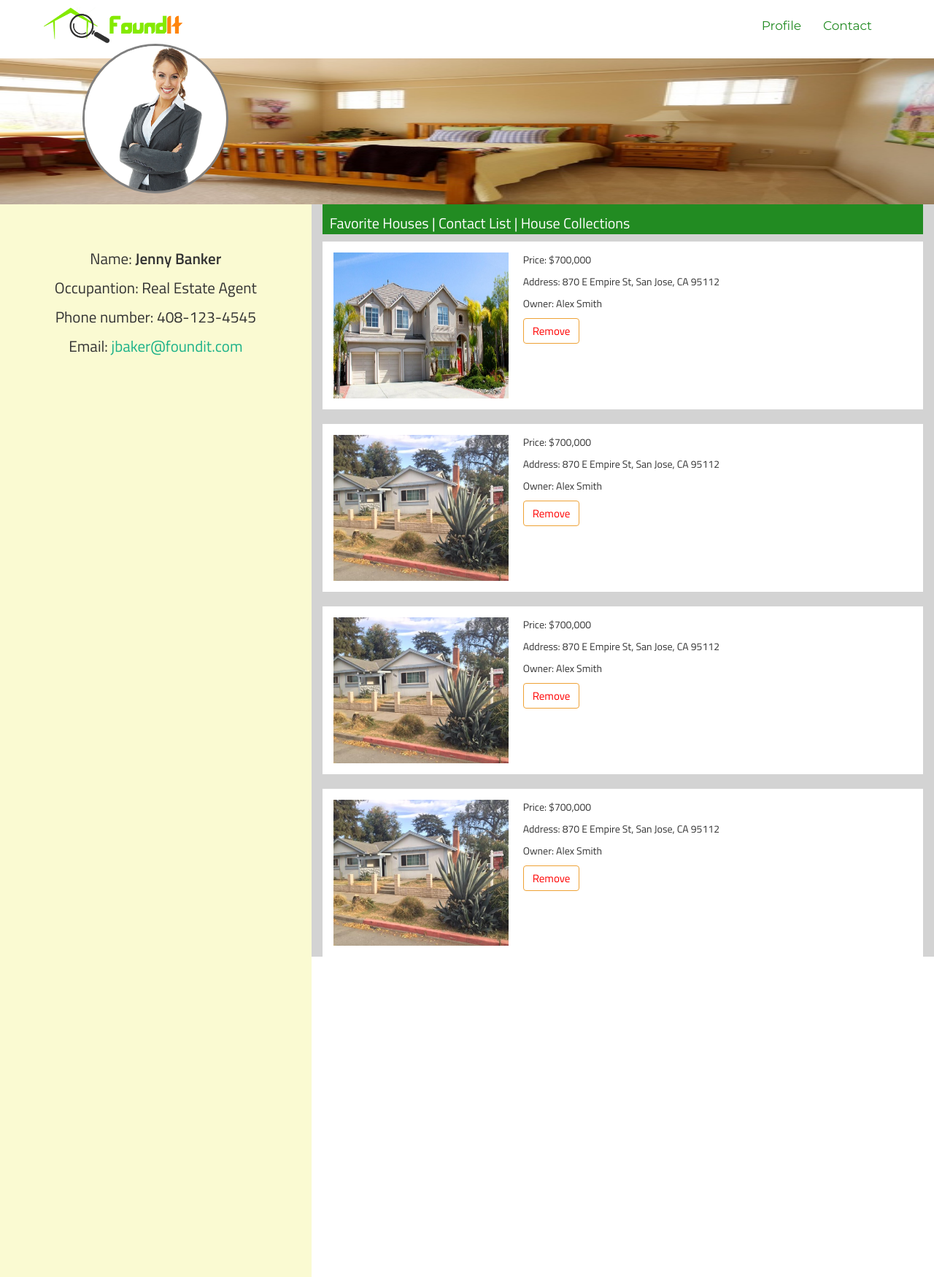
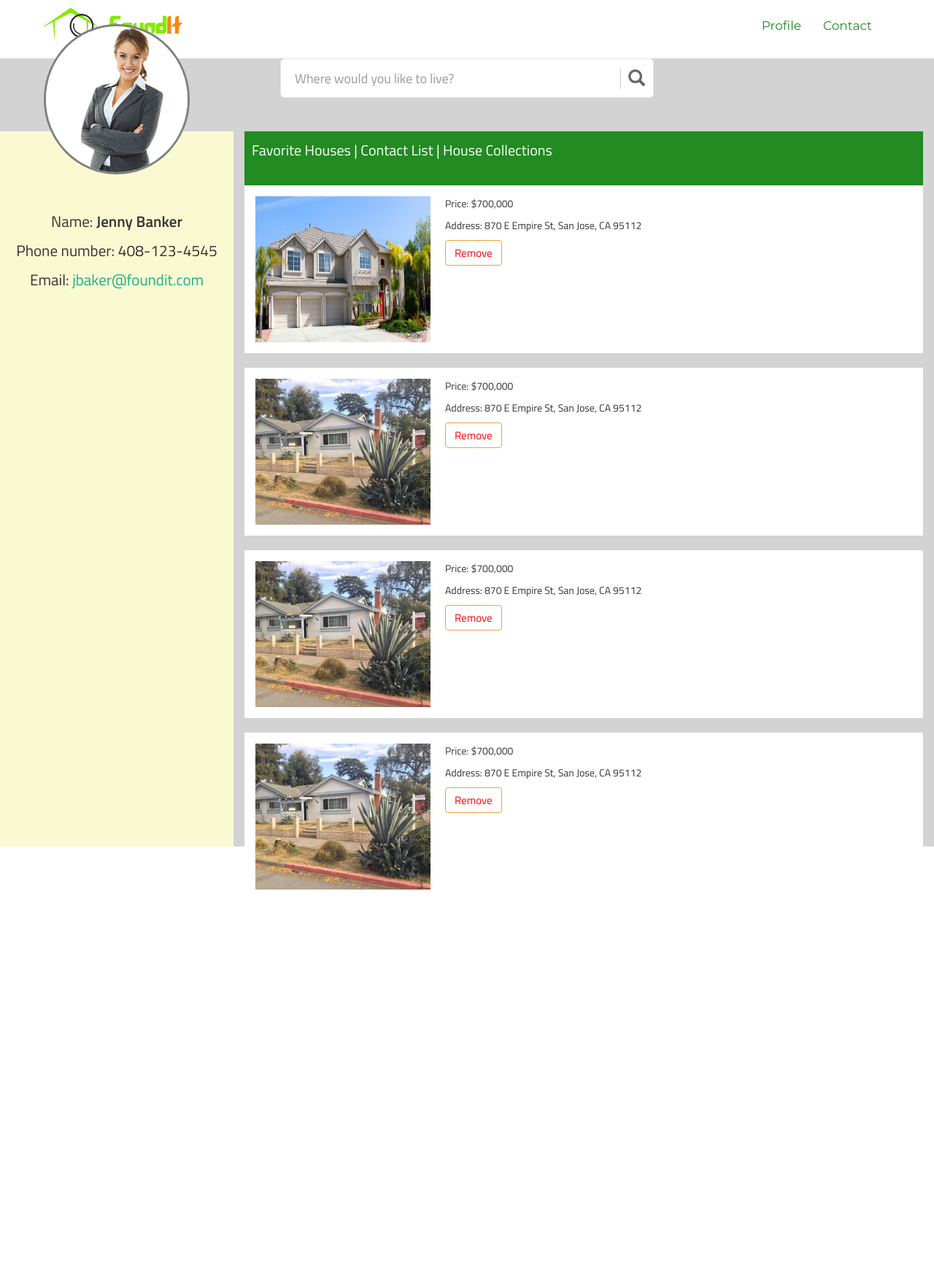
Before and after one commit to tblam/FoundIt-Project, a PHP site: page /profile.html in a window 1280 px wide. Shown: the whole page at 73% size. After the commit the page ends 1219 px from the top, so only its background shows below. Run offline with PHP 8.4, Linux system fonts and the light colour scheme; some libraries are stand-ins or nearby versions.

Commit message:
2/11 some beginning profile page changes

```diff
--- a/css/profile.css
+++ b/css/profile.css
@@ -1,8 +1,49 @@
-#background{
-    height: 200px;
-    background-color: orange;
+#custom-search-input{
+    width: 40%;
+    display: block;
+    margin-left: auto;
+    margin-right: auto;
+    padding: 3px;
+    border: solid 1px #E4E4E4;
+    border-radius: 6px;
+    background-color: #fff;
+}
+
+#custom-search-input input{
+    border: 0;
+    box-shadow: none;
+}
+
+#custom-search-input a{
+    margin: 2px 0 0 0;
+    background: none;
+    box-shadow: none;
+    border: 0;
+    color: #666666;
+    padding: 0 8px 0 10px;
+    border-left: solid 1px #ccc;
+}
+
+#custom-search-input a:hover{
+    border: 0;
+    box-shadow: none;
+    border-left: solid 1px #ccc;
+    color: forestgreen;
+}
+
+#custom-search-input a:active{
+     border: 0;
+}
+
+#custom-search-input .glyphicon-search{
+    font-size: 23px;
+}
+
+#search-background{
+    height: 100px;
     position: relative;
     text-align: left;
+    background-color: lightgray;
 }
 
 #clip{
@@ -13,6 +54,8 @@
 
 #mainContent{
     background-color: lightgray;
+    width: 75%;
+    height: 100%;
 }
 
 #topContent{
@@ -55,13 +98,13 @@
 
 #bodyContent{
     overflow: scroll;
-    height: 90%;
+    height: 100%;
 }
 
 @media(max-width: 767px){
     #sidebar{
     position: relative;
-    height: 70%;
+    height: 150%;
     float: left;
     background-color: lightgoldenrodyellow;
     }
@@ -81,7 +124,8 @@
 @media(min-width: 768px){
     #sidebar{
     position: relative;
-    height: 150%;
+    width: 25%;
+    height: 100%;
     float: left;
     background-color: lightgoldenrodyellow;
     }
--- a/profile.html
+++ b/profile.html
@@ -20,12 +20,17 @@
     <link rel="stylesheet" href="css/home.css"/>
     <script src="backend.js"></script>
 
-    <!-- Custom CSS for sign up / sign in modal-->
+    <!-- Custom CSS for sign up / sign in model-->
     <link href="css/profile.css" rel="stylesheet"/>
     <link href="css/signup_login/normalize.css" rel="stylesheet"/>
     <link href="css/signup_login/style.css" rel="stylesheet"/>
     <link href='http://fonts.googleapis.com/css?family=Titillium+Web:400,300,600' rel='stylesheet' type='text/css'>
     <link href='https://fonts.googleapis.com/css?family=Montserrat:400,700' rel='stylesheet' type='text/css'>
+
+        <!-- Custom JS for auto complete-->
+    <script type="text/javascript" src="js/city-autocomplete.js"></script>
+    <link rel="stylesheet" href="css/jquery.autocomplete.css">
+    <script src="js/jquery.autocomplete.js"></script>
 
 
     <!--[if lt IE 9]>
@@ -72,19 +77,25 @@
         </div>
 
     <!-- Body section -->
-    <div id="background">
-        <img style="max-height:100%; width:100%; "src="images/roomE.jpg">
-    </div>
+    <div id="search-background">
+                <div id="custom-search-input">
+                <div class="input-group col-md-12">
+                    <input id="autocomplete" type="text" class="form-control input-lg" placeholder="Where would you like to live?" />
+                    <span class="input-group-btn">
+                        <a href="home.html" class="btn btn-info btn-lg" type="button">
+                            <i id="search-icon" class="glyphicon glyphicon-search"></i>
+                        </a>
+                    </span>
+                </div>
+            </div>
+        </div>
     <div class="col-xs-12 col-sm-4 col-md-4" id="sidebar">
         <div id="profile">
             <img src="images/profile.jpg">
         </div>
         <div id="list"><p>Name: <b>Jenny Banker</b></p>
-
-               <p>Occupantion: Real Estate Agent</p>
                <p>Phone number: 408-123-4545</p>
-               <p>Email: <a href="">jbaker@foundit.com</p></a>
-        </p>
+               <p>Email: <a href="">jbaker@foundit.com</a></p>
         </div>
     </div>
     <div class="col-xs-12 col-sm-8 col-md-8" id="mainContent">
@@ -96,7 +107,6 @@
                 <a href="forum.html"><img src="images/sample.jpg" alt="sample"> </a>
                     <p>Price: $700,000</p>
                     <p>Address: 870 E Empire St, San Jose, CA 95112</p>
-                    <p>Owner: Alex Smith</p>
                     <div class="remove"><button type="button" class="btn btn-warning">Remove</button></div>
                 </div>
             <br>
@@ -104,7 +114,6 @@
                 <a href="forum1.html"><img src="images/sample1.jpg" alt="sample" ></a>
                     <p>Price: $700,000</p>
                     <p>Address: 870 E Empire St, San Jose, CA 95112</p>
-                    <p>Owner: Alex Smith</p>
                     <div class="remove"><button type="button" class="btn btn-warning">Remove</button></div>
                 </div>
             <br>
@@ -112,7 +121,6 @@
                 <a href="forum1.html"><img src="images/sample1.jpg" alt="sample" ></a>
                     <p>Price: $700,000</p>
                     <p>Address: 870 E Empire St, San Jose, CA 95112</p>
-                    <p>Owner: Alex Smith</p>
                     <div class="remove"><button type="button" class="btn btn-warning">Remove</button></div>
                 </div>
             <br>
@@ -120,7 +128,6 @@
                 <a href="forum1.html"><img src="images/sample1.jpg" alt="sample"></a>
                     <p>Price: $700,000</p>
                     <p>Address: 870 E Empire St, San Jose, CA 95112</p>
-                    <p>Owner: Alex Smith</p>
                     <div class="remove"><button type="button" class="btn btn-warning">Remove</button></div>
                 </div>
         </ul>
@@ -142,4 +149,64 @@
 
 </body>
 
+<script>
+    function storedata(city){
+        localStorage.setItem("storeddata", city);
+        window.location.href = "home.html";
+    }
+
+    $('.form').find('input, textarea').on('keyup blur focus', function (e) {
+    var $this = $(this),
+      label = $this.prev('label');
+
+      if (e.type === 'keyup') {
+            if ($this.val() === '') {
+          label.removeClass('active highlight');
+        } else {
+          label.addClass('active highlight');
+        }
+    } else if (e.type === 'blur') {
+        if( $this.val() === '' ) {
+            label.removeClass('active highlight');
+            } else {
+            label.removeClass('highlight');
+            }
+    } else if (e.type === 'focus') {
+
+      if( $this.val() === '' ) {
+            label.removeClass('highlight');
+            }
+      else if( $this.val() !== '' ) {
+            label.addClass('highlight');
+            }
+    }
+    });
+
+    $('.tab a').on('click', function (e) {
+
+    e.preventDefault();
+
+    $(this).parent().addClass('active');
+    $(this).parent().siblings().removeClass('active');
+
+    target = $(this).attr('href');
+
+    $('.tab-content > div').not(target).hide();
+
+    $(target).fadeIn(600);
+
+    });
+
+    $('#search-icon').on('click', function (e){
+        localStorage.setItem("storeddata", $('#autocomplete').val());
+    })
+
+    $("#autocomplete").bind("keypress", function(event) {
+        if(event.which == 13) {
+            localStorage.setItem("storeddata", $('#autocomplete').val());
+            window.location.href = "home.html";
+        }
+    });
+</script>
+
 </html>
```
